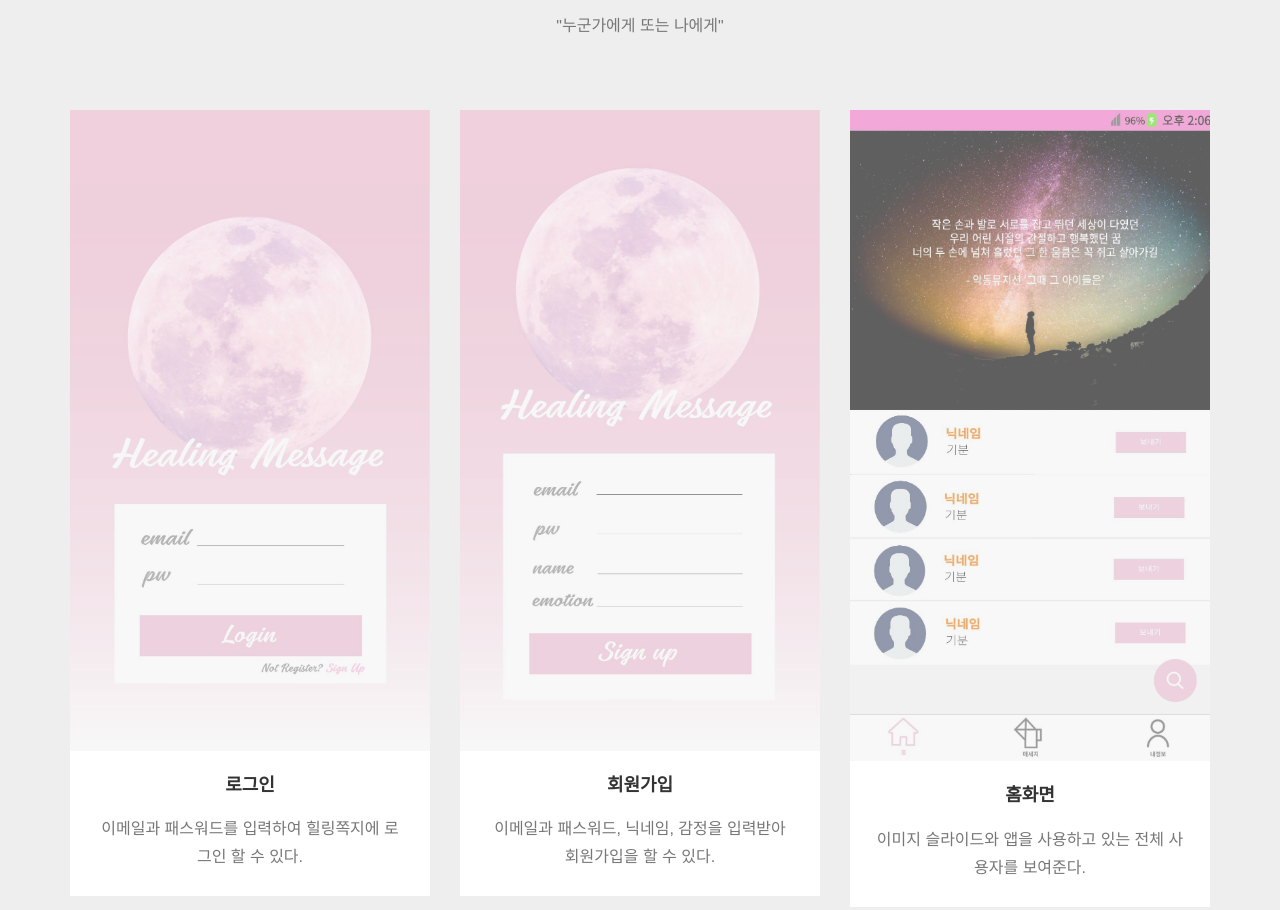
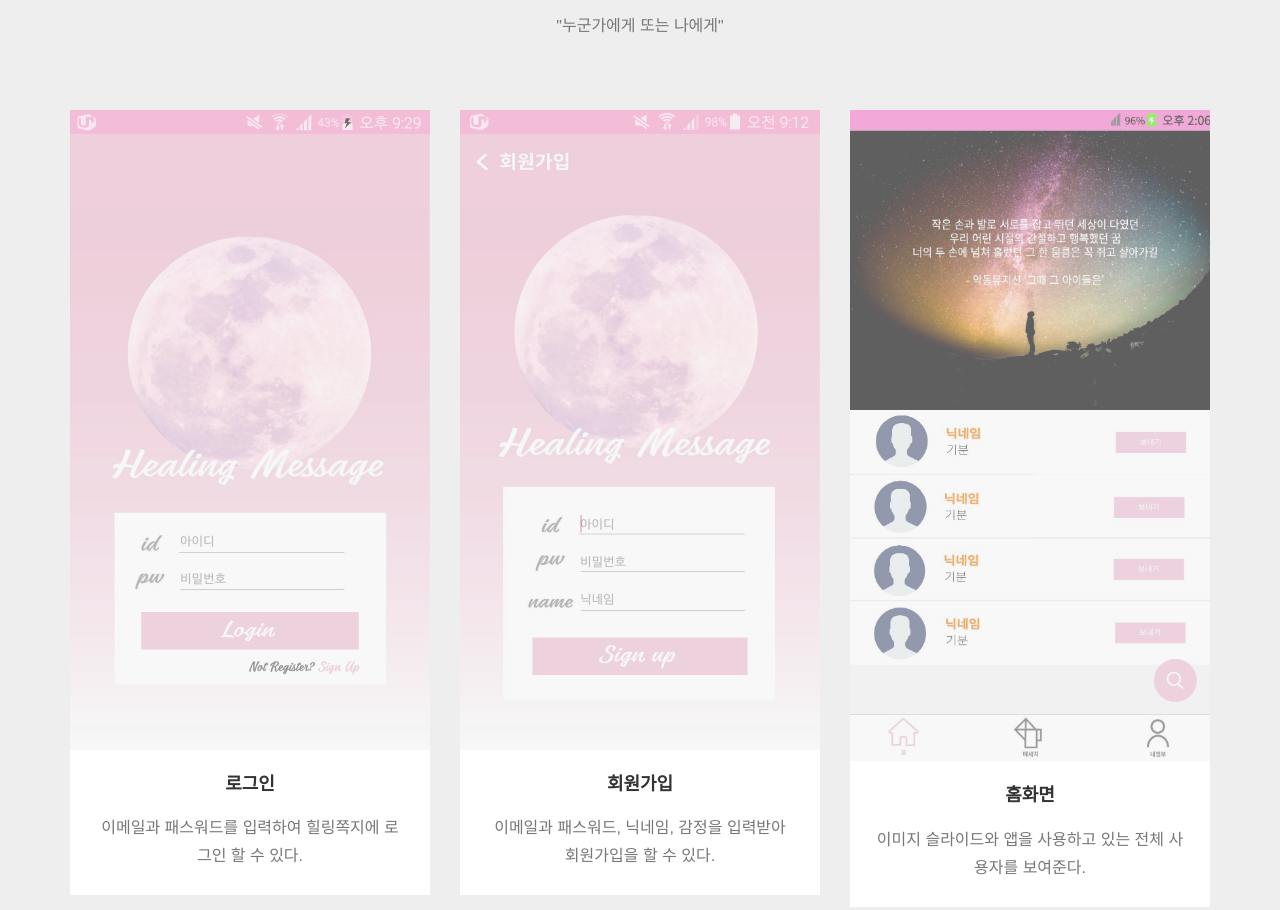
Before and after one commit to parksodam0328/ITShow-Website, a website: page index.html in a window 1280 px wide. Shown: the part 1676-2586 px from the top of the page. Drawn offline with nearby package versions, Linux system fonts and the light colour scheme; a web font is replaced by a local one.

Commit message:
이미지 변경

```diff
--- a/index.html
+++ b/index.html
@@ -151,7 +151,7 @@
                 <div class="col-md-4 col-sm-6 portfolio-item">
                     <a href="#portfolioModal1" class="portfolio-link" data-toggle="modal">
                         <div class = "opa">
-                        <img src="img/portfolio/roundicons.jpg" class="img-responsive" alt="">
+                        <img src="img/portfolio/roundicons.png" class="img-responsive" alt="">
                         </div>
                     </a>
                     <div class="portfolio-caption">
@@ -163,7 +163,7 @@
                 <div class="col-md-4 col-sm-6 portfolio-item">
                     <a href="#portfolioModal2" class="portfolio-link" data-toggle="modal">
                         <div class = "opa">
-                        <img src="img/portfolio/startup-framework.jpg" class="img-responsive" alt="">
+                        <img src="img/portfolio/startup-framework.png" class="img-responsive" alt="">
                          </div>
                     </a>
                     <div class="portfolio-caption">
```
Also changed, not shown: img/portfolio/roundicons.jpg (deleted), img/portfolio/roundicons.png (added), img/portfolio/startup-framework.jpg (deleted), img/portfolio/startup-framework.png (added).
